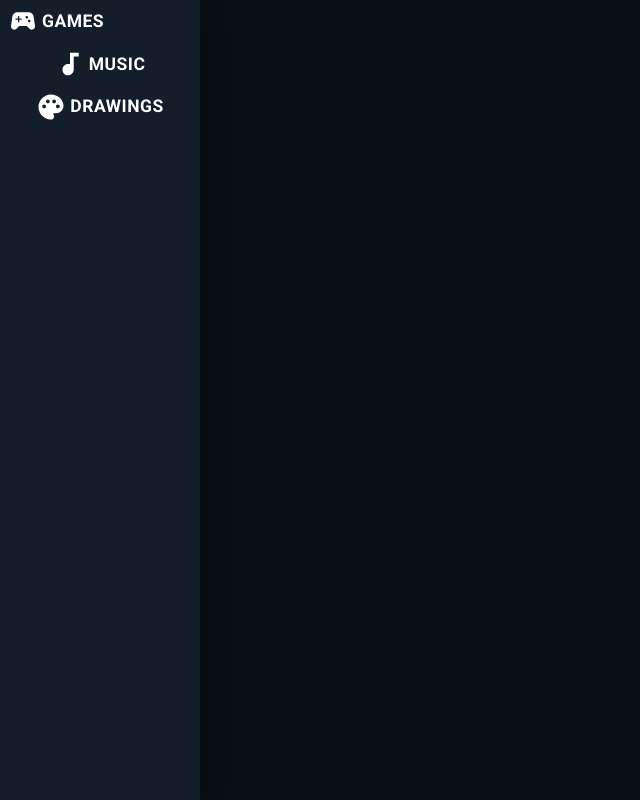
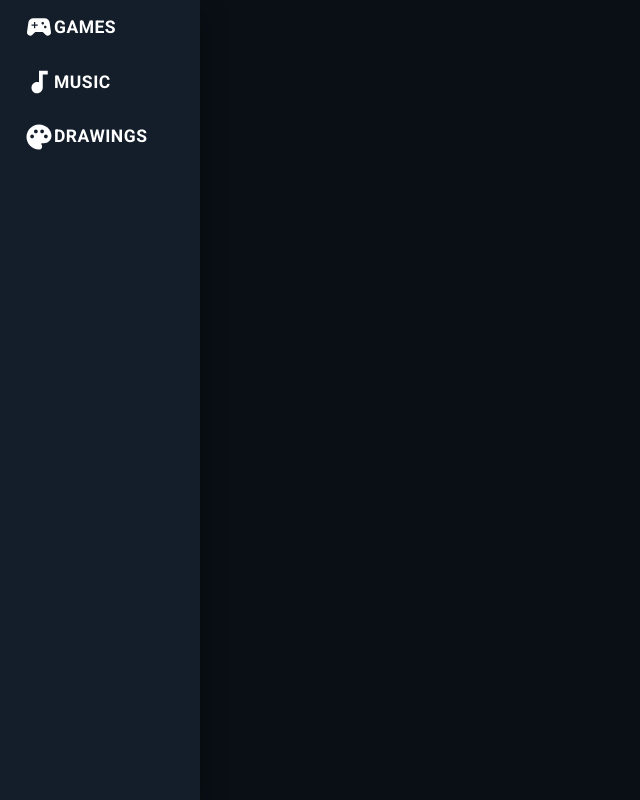
Before and after one commit to Blue-Peanuts/portfolio, a React (Vite) app: page / in a window 1280 px wide. Shown: the whole page, without its empty margins (0-640 px from the left). Built offline with nearby package versions, Linux system fonts and the light colour scheme.

Commit message:
refactor components

```diff
--- a/package.json
+++ b/package.json
@@ -20,6 +20,8 @@
     "@types/react": "^18.0.27",
     "@types/react-dom": "^18.0.10",
     "@vitejs/plugin-react": "^3.1.0",
+    "autoprefixer": "^10.4.13",
+    "postcss": "^8.4.21",
     "vite": "^4.1.0"
   }
 }
--- a/src/App.jsx
+++ b/src/App.jsx
@@ -1,10 +1,11 @@
 import { useState } from 'react'
-import reactLogo from './assets/react.svg'
 import './App.css'
 import { Button, createTheme, ThemeProvider, Drawer, Grid, Box } from '@mui/material'
 import SportsEsportsIcon from '@mui/icons-material/SportsEsports'
 import AudiotrackIcon from '@mui/icons-material/Audiotrack'
 import PaletteIcon from '@mui/icons-material/Palette'
+import SidebarButton from './components/SidebarButton'
+import Sidebar from './components/Sidebar'
 
 const theme = createTheme({
     palette: {
@@ -18,50 +19,11 @@ const theme = createTheme({
 });
 
 function App() {
-    const [count, setCount] = useState(0)
-    const [open, setOpen] = useState(true);
-    const toggleSlider = () => {
-        setOpen(!open);
-    };
-    const iconPretextStyle = {
-        margin: '0 4px 0 0',
-    }
-    //create a style const to align the object to the left
-    const contentAlignLeft = { justifyContent: 'flex-start' }
     return (
 
         <ThemeProvider theme={theme}>
 
-            <div className="roboto">
-                <Drawer open={open} anchor="left" onClose={toggleSlider}>
-                    <Box sx={{
-                        backgroundColor: 'background.main',
-                        width: 200,
-                        height: '100vh'
-                    }}>
-                        <Grid
-                            container
-                            direction="column"
-                            justifyContent="text"
-                            alignItems="stretch"
-                        >
-                            <Button variant="text" color="primary" style={{ justifyContent: "flex-start" }}>
-                                <SportsEsportsIcon style={iconPretextStyle} />
-                                <span>Games</span>
-                            </Button>
-                            <Button variant="text" color="primary">
-                                <AudiotrackIcon style={iconPretextStyle} />
-                                <span>Music</span>
-                            </Button>
-                            <Button variant="text" color="primary">
-                                <PaletteIcon style={iconPretextStyle} />
-                                <span>Drawings</span>
-                            </Button>
-
-                        </Grid>
-                    </Box>
-                </Drawer>
-            </div>
+            <Sidebar/>
         </ThemeProvider>
     )
 }
--- /dev/null
+++ b/src/components/Sidebar.jsx
@@ -0,0 +1,47 @@
+import React from 'react';
+import { useState } from 'react'
+import { Button, createTheme, ThemeProvider, Drawer, Grid, Box } from '@mui/material'
+import SportsEsportsIcon from '@mui/icons-material/SportsEsports'
+import AudiotrackIcon from '@mui/icons-material/Audiotrack'
+import PaletteIcon from '@mui/icons-material/Palette'
+import SidebarButton from './SidebarButton';
+
+const Sidebar = () => {
+    const [open, setOpen] = useState(true);
+    const toggleSlider = () => {
+        setOpen(!open);
+    };
+  return (
+    <Drawer open={open} anchor="left" onClose={toggleSlider}>
+      <Box
+        sx={{
+          backgroundColor: 'background.main',
+          width: 200,
+          height: '100vh'
+        }}
+      >
+        <Grid
+          container
+          direction="column"
+          justifyContent="text"
+          alignItems="stretch"
+        >
+          <SidebarButton>
+            <SportsEsportsIcon />
+            <span>Games</span>
+          </SidebarButton>
+          <SidebarButton>
+            <AudiotrackIcon />
+            <span>Music</span>
+          </SidebarButton>
+          <SidebarButton>
+            <PaletteIcon />
+            <span>Drawings</span>
+          </SidebarButton>
+        </Grid>
+      </Box>
+    </Drawer>
+  );
+};
+
+export default Sidebar;
--- /dev/null
+++ b/src/components/SidebarButton.jsx
@@ -0,0 +1,15 @@
+import React from 'react';
+import { Button } from '@mui/material'
+
+const SidebarButton = (props) => {
+    return <Button {...props} sx={
+        {
+            padding: 1.5,
+            paddingLeft: 3,
+            justifyContent: 'flex-start',
+
+        }
+    } variant="text" color="primary" />;
+};
+
+export default SidebarButton;
--- a/src/index.css
+++ b/src/index.css
@@ -1,4 +1,5 @@
 @import url('https://fonts.googleapis.com/css2?family=Roboto:wght@700&display=swap');
+
 :root {
   font-family: monospace;
   line-height: 1.5;
```
Also changed, not shown: 2 other files (tests, documents, lock files or other folders).
